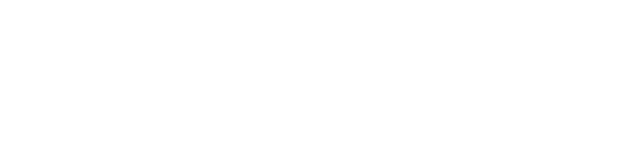
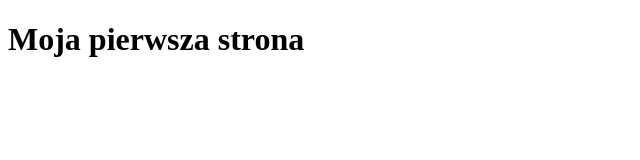
Before and after one commit to DamianBasista/myfirstpage, a plain HTML site: page index.html in a window 1280 px wide. Shown: the whole page, without its empty margins (0-640 px from the left). Drawn offline with Linux system fonts and the light colour scheme.

Commit message:
add h1 to index.html

```diff
--- a/index.html
+++ b/index.html
@@ -5,6 +5,6 @@
 	<title>Document</title>
 </head>
 <body>
-
+	<h1>Moja pierwsza strona</h1>
 </body>
 </html>
```
